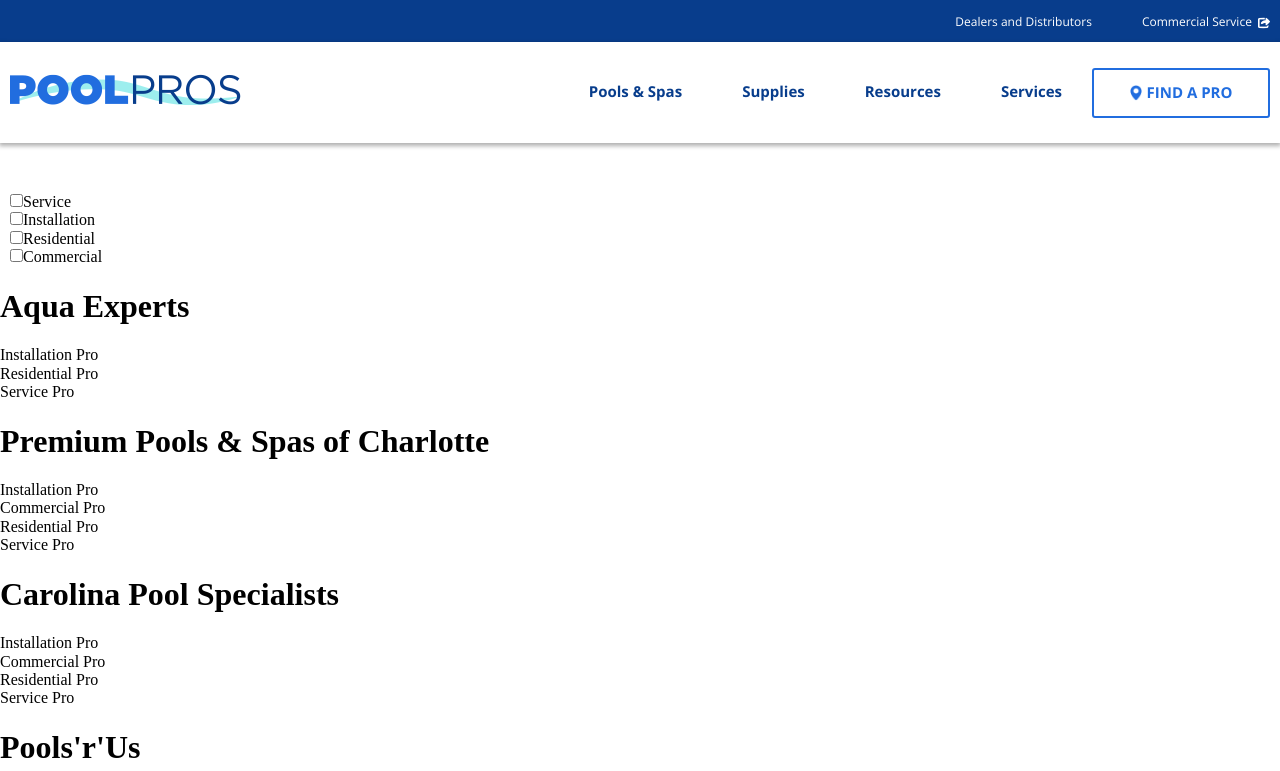
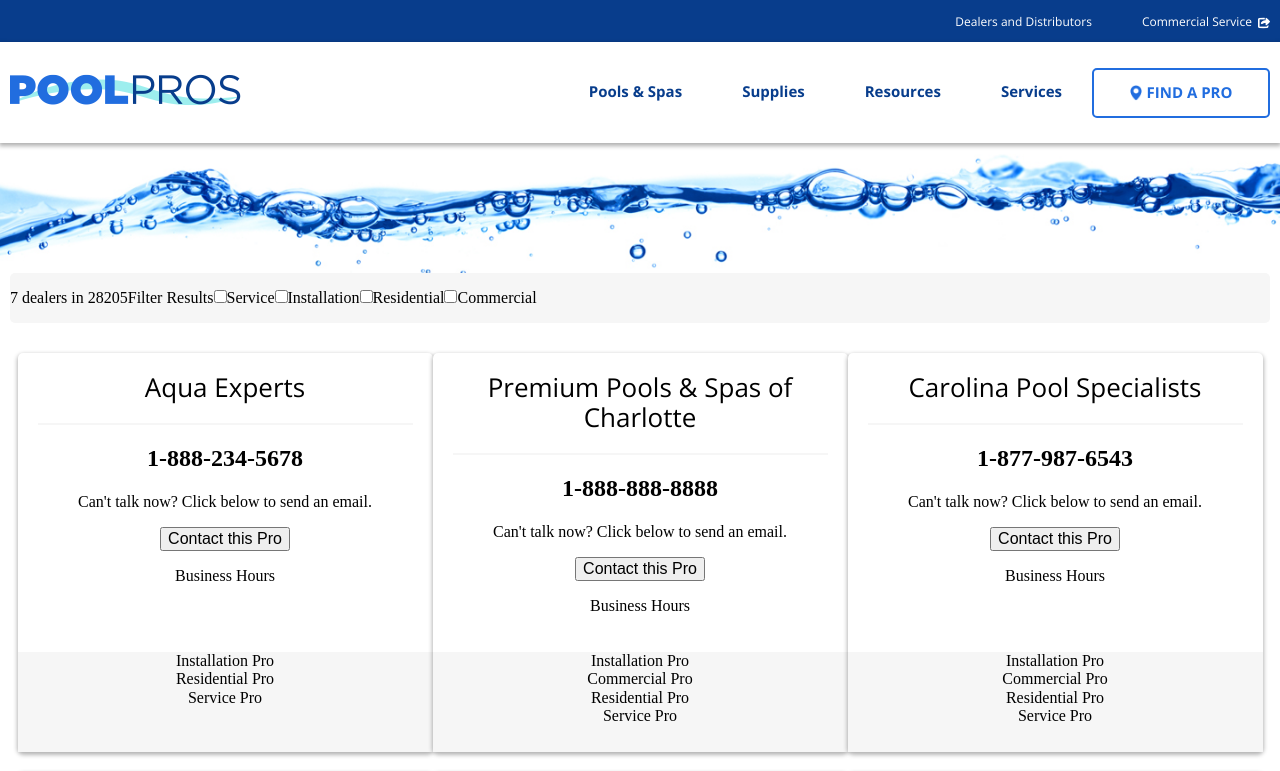
Before and after one commit to corbinmj16/PoolPros, a Vue app: page / in a window 1280 px wide. Shown: the top 771 px of the page. Built offline with nearby package versions, Linux system fonts and the light colour scheme.

Commit message:
styling dealers and dealer filters

```diff
--- a/src/App.vue
+++ b/src/App.vue
@@ -1,12 +1,18 @@
 <template>
   <div id="app">
     <navigation></navigation>
-    <filter-area></filter-area>
+    <filter-area
+      :zip="dealerData.zipcode"
+      :matchCount="matchingDealers.length">
+    </filter-area>
     <section class="dealers_wrap">
+      <transition-group name="fade">
       <dealer
         v-for="(dealer, index) in matchingDealers"
         :key="index"
-        :dealer="dealer.data"></dealer>
+        :dealer="dealer.data">
+      </dealer>
+      </transition-group>
     </section>
     <footer-area></footer-area>
   </div>
@@ -25,19 +31,19 @@
   components: { Navigation, FilterArea, Dealer, FooterArea },
   data () {
     return {
-      dealers: dealerData.dealers
+      dealerData: dealerData
     }
   },
   computed: {
     matchingDealers() {
       if ( !this.$store.state.keywords.length ) {
         // if no checkboxes are checked return all dealers
-        return this.dealers;
+        return this.dealerData.dealers;
       } else {
         // keywords from vuex store
         var storeKeywords = this.$store.state.keywords;
 
-        var newMatchingDealers = this.dealers.filter(function(dealerToCheck) {
+        var newMatchingDealers = this.dealerData.dealers.filter(function(dealerToCheck) {
           // the certifications array from the dealer
           var arrayFromDealer = dealerToCheck.data.certifications;
           // look through each dealer certification
@@ -63,4 +69,18 @@
   @import "scss/header";
   @import "scss/footer";
   @import "scss/filter_area";
+  @import "scss/dealer";
+
+  #app {
+    background-image: url('assets/images/water-image.jpg');
+    background-repeat: no-repeat;
+    background-position: 0 50px;
+    background-size: inherit;
+    -webkit-font-smoothing: antialiased;
+	  -moz-osx-font-smoothing: grayscale;
+    @include desktop {
+      background-position: 0 140px;
+      background-size: contain;
+    }
+  }
 </style>
--- a/src/components/Dealer.vue
+++ b/src/components/Dealer.vue
@@ -1,11 +1,24 @@
 <template>
+
     <div class="dealer">
+        <div class="main">
             <h1>{{ dealer.name }}</h1>
+            <h2>{{ dealer.phone1 }}</h2>
+            <p>Can't talk now? Click below to send an email.</p>
+            <button>Contact this Pro</button>
+            <div class="hours">
+                <p>Business Hours</p>
+
+            </div>
+        </div>
+        <div class="certifications">
             <ul>
                 <li v-for="(cert, index) in dealer.certifications" :key="index">
                     {{cert}}
                 </li>
             </ul>
+        </div>
+
     </div>
 </template>
 
--- a/src/components/FilterArea.vue
+++ b/src/components/FilterArea.vue
@@ -1,11 +1,13 @@
 <template>
-    <section class="filter_wrapper">
-        <div class="container">
-            <div class="filters">
-                <div class="filter" v-for="(cert, index) in certifications" :key="index">
-                    <input type="checkbox" :id="cert" :value="cert + ' Pro'" v-model="keywordsChecked" @change="updateCertifications(cert)" />
-                    <label :for="cert">{{ cert }}</label>
-                </div>
+    <section class="filter_wrapper container">
+        <div class="filter_info">
+            {{ matchCount }} dealers in {{ zip }}
+        </div>
+        <p>Filter Results</p>
+        <div class="filters">
+            <div class="filter" v-for="(cert, index) in certifications" :key="index">
+                <input type="checkbox" :id="cert" :value="cert + ' Pro'" v-model="keywordsChecked" @change="updateCertifications(cert)" />
+                <label :for="cert">{{ cert }}</label>
             </div>
         </div>
     </section>
@@ -14,6 +16,7 @@
 <script>
     export default {
         name: "FilterArea",
+        props: ['zip', 'matchCount'],
         data() {
             return {
                 certifications: ['Service', 'Installation', 'Residential', 'Commercial'],
--- /dev/null
+++ b/src/scss/_dealer.scss
@@ -0,0 +1,54 @@
+.dealers_wrap {
+    width: calc(100% - 20px);
+    max-width: 1295px;
+    min-height: 500px;
+    margin: 0 auto;
+
+    span {
+        display: flex;
+        flex-wrap: wrap;
+        justify-content: center;
+        // @include tablet {
+        //     justify-content: space-between;
+        // }
+        // @include desktop {
+        //     justify-content: space-between;
+        // }
+    }
+
+    .dealer {
+        position: relative;
+        width: 100%;
+        max-width: 415px;
+        background-color: #fff;
+        @include box-shadow;
+        @include border-radius;
+        margin-bottom: 4px;
+        display: flex;
+        flex-direction: column;
+        text-align: center;
+        @include tablet {
+            margin-bottom: 10px;
+        }
+        @include desktop {
+            margin-bottom: 20px;
+        }
+
+        .main {
+            padding: 20px;
+
+            h1 {
+                @include open-sans(300, 26px);
+                margin: 0;
+                border-bottom: 2px solid $gray;
+                padding-bottom: 20px;
+            }
+        }
+
+        .certifications {
+            background-color: $gray;
+            height: 100px;
+            margin-top: auto;
+        }
+    }
+}
--- a/src/scss/_filter_area.scss
+++ b/src/scss/_filter_area.scss
@@ -1,3 +1,17 @@
 .filter_wrapper {
-    margin-top: 50px;
+    margin-top: 130px;
+    margin-bottom: 30px;
+    background-color: $gray;
+    @include border-radius;
+    display: flex;
+    flex-wrap: wrap;
+    align-items: center;
+    justify-content: space-between;
+
+    .filters {
+        display: flex;
+        align-items: center;
+        flex: 1;
+    }
+
 }
--- a/src/scss/_header.scss
+++ b/src/scss/_header.scss
@@ -61,7 +61,7 @@
         align-items: center;
         justify-content: flex-end;
         height: 55px;
-        box-shadow: 0px 2px 4.3px 0.7px rgba(0, 0, 0, 0.31);
+        @include box-shadow;
         padding: 0 10px;
         @include desktop {
             height: 101px;
@@ -99,7 +99,7 @@
                 align-items: center;
                 justify-content: center;
                 border: 2px solid $blue;
-                border-radius: 3px;
+                @include border-radius;
                 margin: 0 20px 0;
                 width: 110px;
                 height: 36px;
--- a/src/scss/_setup.scss
+++ b/src/scss/_setup.scss
@@ -16,12 +16,32 @@
 $darkBlue: #083d8c;
 $bgColor: #f6f6f6;
 $accentColor: #0bc9c8;
+$gray: #f6f6f6;
+
 /*******************
-Mixins
+General Mixins
 *******************/
+@mixin box-shadow {
+    box-shadow: 0px 2px 4.3px 0.7px rgba(0, 0, 0, 0.31);
+}
+
+@mixin border-radius {
+    border-radius: 5px;
+}
+
 @mixin text-animation {
     -webkit-transition: color 0.3s linear, opacity 0.3s linear;
     -moz-transition: color 0.3s linear, opacity 0.3s linear;
       -o-transition: color 0.3s linear, opacity 0.3s linear;
          transition: color 0.3s linear, opacity 0.3s linear;
 }
+
+/*******************
+Transitions
+*******************/
+.fade-enter-active, .fade-leave-active {
+    transition: opacity .2s
+}
+.fade-enter, .fade-leave-to /* .fade-leave-active below version 2.1.8 */ {
+    opacity: 0
+}
```
Lines whose indentation alone changed are shown as unchanged.
